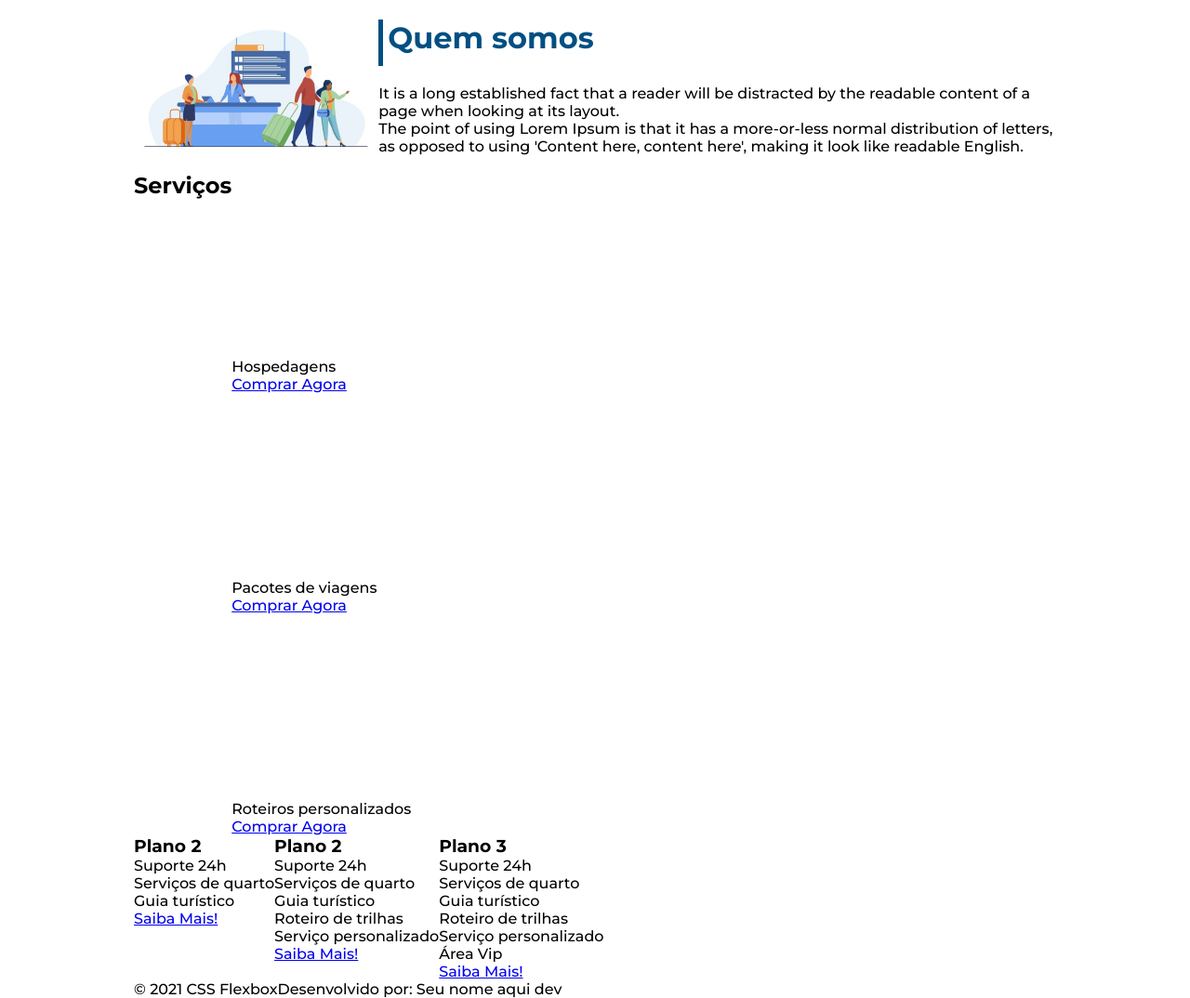
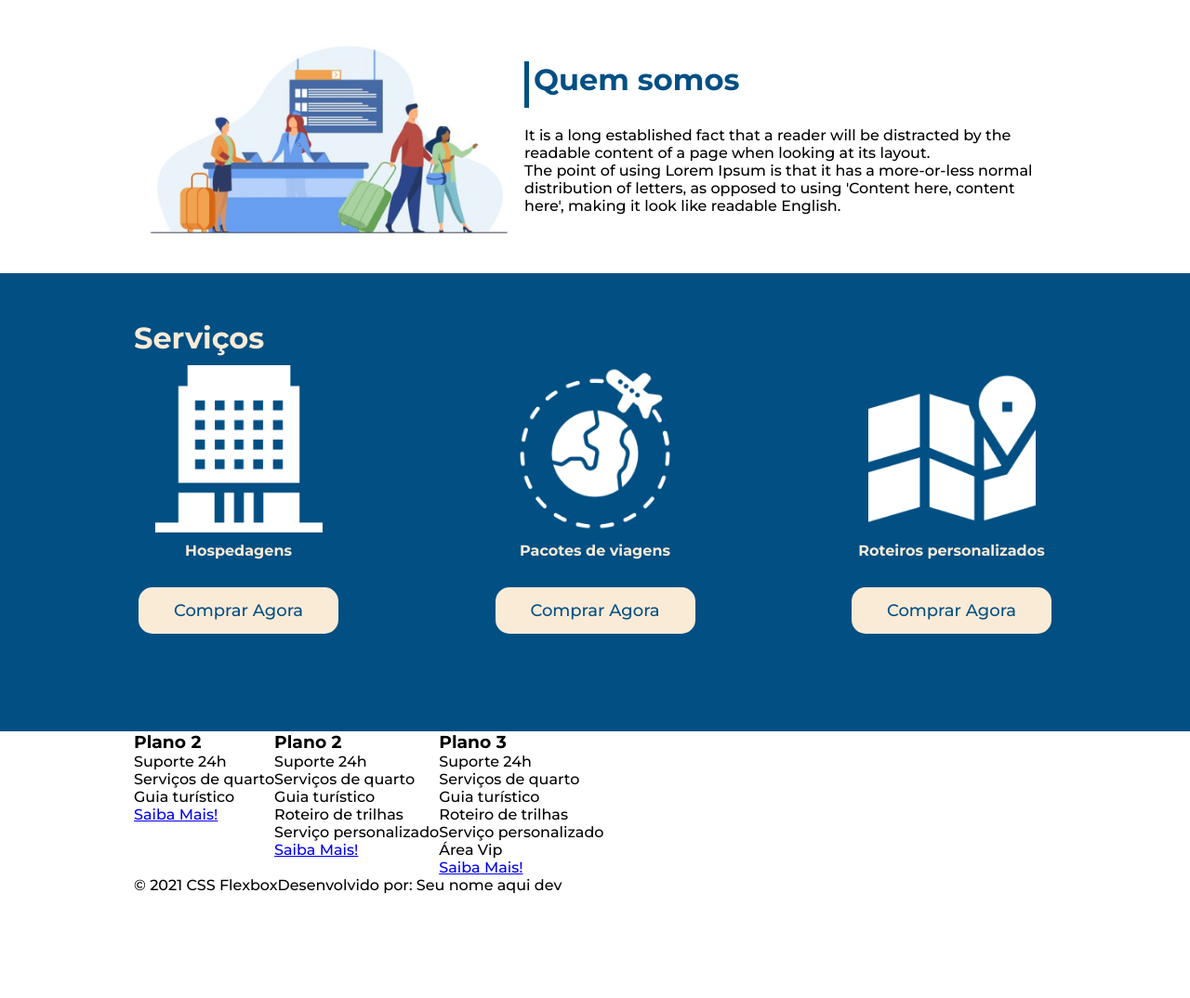
Before and after one commit to biancaramalho/flexbox-dio, a plain HTML site: page flex-projeto/index.html in a window 1280 px wide. Shown: the part 897-1971 px from the top of the page at 93% size. After the commit the page ends 1859 px from the top, so only its background shows below. Drawn offline with Linux system fonts and the light colour scheme.

Commit message:
Adicionadas as classes para estilização da seção servicos

```diff
--- a/flex-projeto/index.html
+++ b/flex-projeto/index.html
@@ -45,30 +45,31 @@
         </figure>
     </section>
 
-    <section class="flex-container">
+    <section class="container-externo">
+        <section class="flex-container"id="servicos">
             <article>
                 <h2>Serviços</h2>
             </article>
 
-        <section>
-            <figure>
+            <section class="list-servicos">
+                <figure class="item-servicos">
                     <img src="./images/icon-2.png" alt="hospedagens">
                     <p>Hospedagens</p>
-                <a href="#">Comprar Agora</a>
+                    <button type="button" href="#">Comprar Agora</button>
                 </figure>
 
-            <figure>
+                <figure class="item-servicos">
                     <img src="./images/icon-1.png" alt="pacote de viagens">
                     <p>Pacotes de viagens</p>
-               <a href="#">Comprar Agora</a>
+                    <button type="button" href="#">Comprar Agora</button>
                 </figure>
 
-            <figure>
+                <figure class="item-servicos">
                     <img src="./images/icon-3.png" alt="roteiros personalizados">
                     <p>Roteiros personalizados</p>
-                <a href="#">Comprar Agora</a>
+                    <button type="button" href="#">Comprar Agora</button>
                 </figure>
-
+            </section>
         </section>
     </section>
 
--- a/flex-projeto/style.css
+++ b/flex-projeto/style.css
@@ -119,3 +119,54 @@ button {
     background-color: #014f83;
     position: relative;
 }
+
+#quem-somos img {
+    width: 420px;
+}
+
+.container-externo {
+    background-color: #014f83;
+    width: 100%;
+}
+
+#servicos {
+    flex-direction: column;
+    padding-top: 50px;
+    padding-bottom: 100px;
+}
+
+#servicos h2 {
+    color: antiquewhite;
+    font-size: 32px;
+    margin-bottom: 10px;
+}
+
+.list-servicos {
+    display: flex;
+    justify-content: space-between;
+}
+
+.list-servicos button {
+    background-color: antiquewhite;
+    color: #014f83;
+    border-radius: 15px;
+    height: 50px;
+    text-align: center;
+    margin-top: 20px;
+    line-height: 50px;
+}
+
+.list-servicos p {
+    font-weight: 700;
+    color: antiquewhite;
+    padding: 10px 10px;
+}
+
+.list-servicos .item-servicos {
+    text-align: center;
+}
+
+.item-servicos img {
+    width: 80%;
+    margin: auto;
+}
```
Lines whose indentation alone changed are shown as unchanged.
